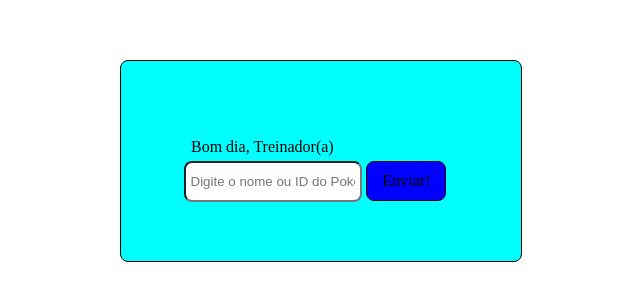
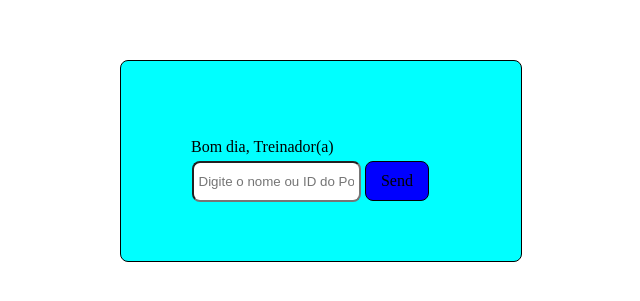
Before and after one commit to douglas-andre/pokedex, a plain HTML site: page index.html in a window 1280 px wide. Shown: the part 239-540 px from the top of the page, without its empty margins (319-959 px from the left). Drawn offline with Linux system fonts and the light colour scheme.

Commit message:
Update index.html
Teste

```diff
--- a/index.html
+++ b/index.html
@@ -14,7 +14,7 @@
         <div class="greeting">Bom dia, Treinador(a)</div>
         <div class="search-form">
             <input type="text" name="fname" id="fname" placeholder="Digite o nome ou ID do Pokémon">
-            <div class="search-send">Enviar!</div>
+            <div class="search-send">Send</div>
         </div>
     </div>
 
```
